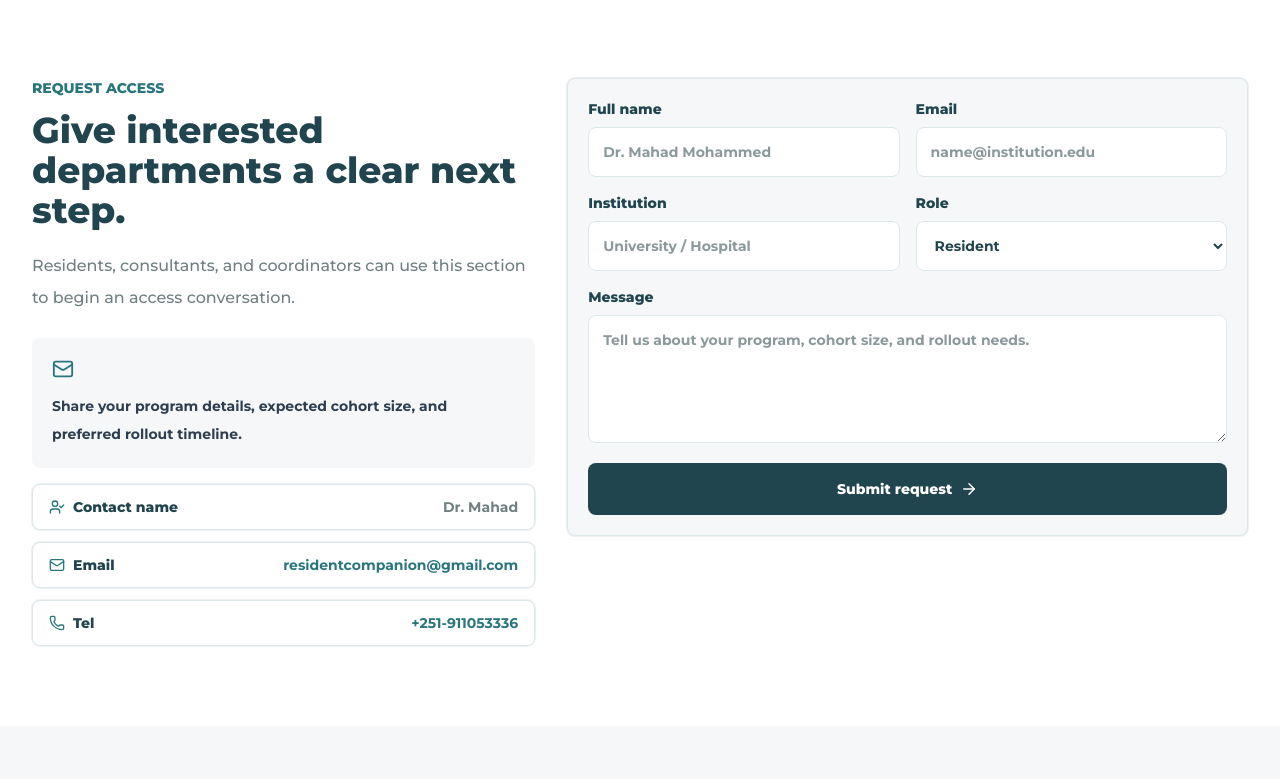
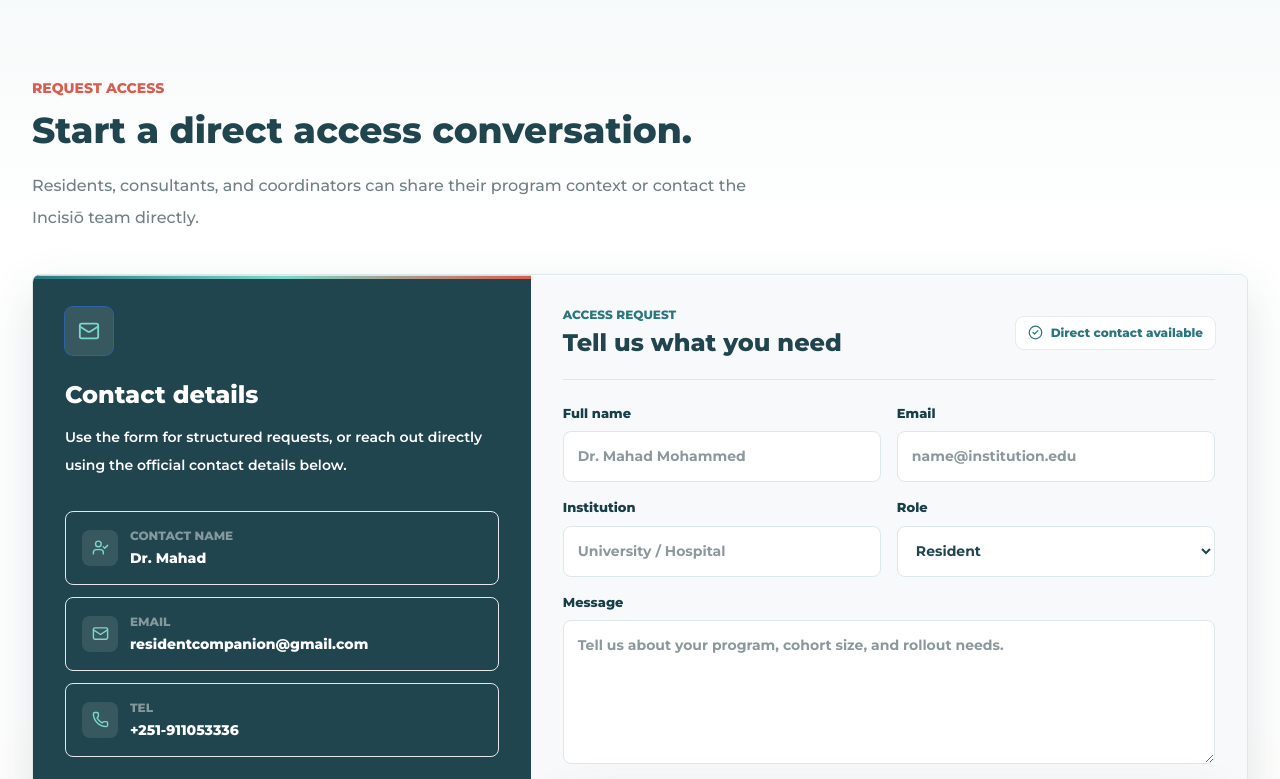
Before and after one commit to Abukoking94/INCISO_PROMO_SITE, a React (Vite) app: page / in a window 1280 px wide. Shown: the part 9841-10620 px from the top of the page. Built offline with nearby package versions, Linux system fonts and the light colour scheme.

Commit message:
Modernize promo contact form

```diff
--- a/src/App.jsx
+++ b/src/App.jsx
@@ -1486,71 +1486,102 @@ function RequestAccess() {
   }
 
   return (
-    <section className="bg-white py-20">
-      <div className="mx-auto grid max-w-7xl gap-8 px-5 sm:px-8 lg:grid-cols-[0.85fr_1.15fr] lg:items-start">
-        <div data-reveal>
-          <p className="text-sm font-extrabold uppercase text-brand-teal">
+    <section className="section-soft bg-white py-20">
+      <div className="relative mx-auto max-w-7xl px-5 sm:px-8">
+        <div className="mb-10 max-w-3xl" data-reveal>
+          <p className="text-sm font-extrabold uppercase text-brand-coral">
             Request access
           </p>
           <h2 className="mt-3 text-3xl font-extrabold leading-tight text-brand-ink sm:text-4xl">
-            Give interested departments a clear next step.
+            Start a direct access conversation.
           </h2>
           <p className="mt-5 text-base font-medium leading-8 text-brand-muted">
-            Residents, consultants, and coordinators can use this section to
-            begin an access conversation.
-          </p>
-          <div className="mt-6 rounded-lg bg-brand-mist p-5 text-sm font-bold leading-7 text-brand-text">
-            <Mail className="mb-3 text-brand-teal" size={22} />
-            Share your program details, expected cohort size, and preferred
-            rollout timeline.
-          </div>
-          <div className="mt-4 grid gap-3">
+            Residents, consultants, and coordinators can share their program
+            context or contact the Incisiō team directly.
+          </p>
+        </div>
+
+        <div className="contact-panel grid overflow-hidden rounded-lg border border-brand-line bg-white shadow-soft lg:grid-cols-[0.82fr_1.18fr]" data-reveal>
+          <aside className="relative bg-brand-ink p-6 text-white sm:p-8">
+            <div className="absolute inset-x-0 top-0 h-1 bg-gradient-to-r from-brand-teal via-[#7bd7c9] to-brand-coral" />
+            <div className="inline-flex h-12 w-12 items-center justify-center rounded-lg bg-white/10 text-[#7bd7c9] ring-1 ring-white/12">
+              <Mail size={22} />
+            </div>
+            <h3 className="mt-6 text-2xl font-extrabold">
+              Contact details
+            </h3>
+            <p className="mt-3 text-sm font-semibold leading-7 text-white/68">
+              Use the form for structured requests, or reach out directly using
+              the official contact details below.
+            </p>
+
+            <div className="mt-8 grid gap-3">
               {contactDetails.map(({ label, value, href, icon: Icon }) => (
                 <div
                   key={label}
-                className="flex items-center justify-between gap-4 rounded-lg border border-brand-line bg-white px-4 py-3 text-sm shadow-line"
-              >
-                <span className="flex items-center gap-2 font-extrabold text-brand-ink">
-                  <Icon size={16} className="text-brand-teal" />
+                  className="group rounded-lg border border-white/12 bg-white/7 p-4 transition hover:border-[#7bd7c9]/60 hover:bg-white/10"
+                >
+                  <div className="flex items-start gap-3">
+                    <span className="mt-0.5 inline-flex h-9 w-9 shrink-0 items-center justify-center rounded-lg bg-white/10 text-[#7bd7c9]">
+                      <Icon size={17} />
+                    </span>
+                    <div className="min-w-0">
+                      <p className="text-xs font-extrabold uppercase text-white/45">
                         {label}
-                </span>
+                      </p>
                       {href ? (
                         <a
                           href={href}
-                    className="text-right font-bold text-brand-teal transition hover:text-brand-ink"
+                          className="mt-1 block break-words text-sm font-extrabold text-white transition group-hover:text-[#7bd7c9]"
                         >
                           {value}
                         </a>
                       ) : (
-                  <span className="text-right font-bold text-brand-muted">
+                        <p className="mt-1 text-sm font-extrabold text-white">
                           {value}
-                  </span>
+                        </p>
                       )}
                     </div>
-            ))}
-          </div>
-        </div>
+                  </div>
+                </div>
+              ))}
+            </div>
+          </aside>
 
           <form
             onSubmit={handleSubmit}
-          className="premium-card rounded-lg border border-brand-line bg-brand-mist p-5 shadow-line"
-          data-reveal
-        >
-          <div className="grid gap-4 sm:grid-cols-2">
-            <label className="grid gap-2 text-sm font-extrabold text-brand-ink">
-              Full name
+            className="bg-brand-mist/70 p-5 sm:p-8"
+          >
+            <div className="flex flex-col gap-3 border-b border-brand-line pb-5 sm:flex-row sm:items-center sm:justify-between">
+              <div>
+                <p className="text-xs font-extrabold uppercase text-brand-teal">
+                  Access request
+                </p>
+                <h3 className="mt-1 text-2xl font-extrabold text-brand-ink">
+                  Tell us what you need
+                </h3>
+              </div>
+              <span className="inline-flex w-fit items-center gap-2 rounded-lg bg-white px-3 py-2 text-xs font-extrabold text-brand-teal shadow-line">
+                <CheckCircle2 size={15} />
+                Direct contact available
+              </span>
+            </div>
+
+            <div className="mt-6 grid gap-4 sm:grid-cols-2">
+              <label className="contact-field">
+                <span>Full name</span>
                 <input className="form-input" name="name" required placeholder="Dr. Mahad Mohammed" />
               </label>
-            <label className="grid gap-2 text-sm font-extrabold text-brand-ink">
-              Email
+              <label className="contact-field">
+                <span>Email</span>
                 <input className="form-input" name="email" required type="email" placeholder="name@institution.edu" />
               </label>
-            <label className="grid gap-2 text-sm font-extrabold text-brand-ink">
-              Institution
+              <label className="contact-field">
+                <span>Institution</span>
                 <input className="form-input" name="institution" required placeholder="University / Hospital" />
               </label>
-            <label className="grid gap-2 text-sm font-extrabold text-brand-ink">
-              Role
+              <label className="contact-field">
+                <span>Role</span>
                 <select className="form-input" name="role" defaultValue="Resident">
                   <option>Resident</option>
                   <option>Consultant</option>
@@ -1558,23 +1589,27 @@ function RequestAccess() {
                 </select>
               </label>
             </div>
-          <label className="mt-4 grid gap-2 text-sm font-extrabold text-brand-ink">
-            Message
-            <textarea className="form-input min-h-32 resize-y" name="message" placeholder="Tell us about your program, cohort size, and rollout needs." />
+
+            <label className="contact-field mt-4">
+              <span>Message</span>
+              <textarea className="form-input min-h-36 resize-y" name="message" placeholder="Tell us about your program, cohort size, and rollout needs." />
             </label>
+
             <button
               type="submit"
-            className="btn-lift mt-5 inline-flex w-full items-center justify-center gap-2 rounded-lg bg-brand-ink px-5 py-4 text-sm font-extrabold text-white hover:bg-brand-teal"
+              className="btn-lift mt-5 inline-flex w-full items-center justify-center gap-2 rounded-lg bg-brand-ink px-5 py-4 text-sm font-extrabold text-white shadow-soft hover:bg-brand-teal"
             >
               Submit request
               <ArrowRight size={18} />
             </button>
             {sent && (
-            <p className="mt-4 rounded-lg bg-white p-4 text-sm font-bold text-brand-teal">
+              <p className="mt-4 flex items-center gap-3 rounded-lg border border-brand-teal/20 bg-white p-4 text-sm font-bold text-brand-teal shadow-line">
+                <CheckCircle2 size={18} />
                 Thank you. Your request has been received.
               </p>
             )}
           </form>
+        </div>
       </div>
     </section>
   )
--- a/src/index.css
+++ b/src/index.css
@@ -288,6 +288,32 @@ a {
   transform: translateY(-7px) rotateX(1deg);
 }
 
+.contact-panel {
+  position: relative;
+}
+
+.contact-panel::after {
+  content: '';
+  position: absolute;
+  inset: 0;
+  pointer-events: none;
+  box-shadow: inset 0 1px 0 rgba(255, 255, 255, 0.7);
+}
+
+.contact-field {
+  display: grid;
+  gap: 8px;
+  color: #173f48;
+  font-size: 13px;
+  font-weight: 850;
+}
+
+.contact-field span {
+  display: inline-flex;
+  align-items: center;
+  min-height: 18px;
+}
+
 .form-input {
   width: 100%;
   border: 1px solid #dde8ea;
```
Lines whose indentation alone changed are shown as unchanged.
